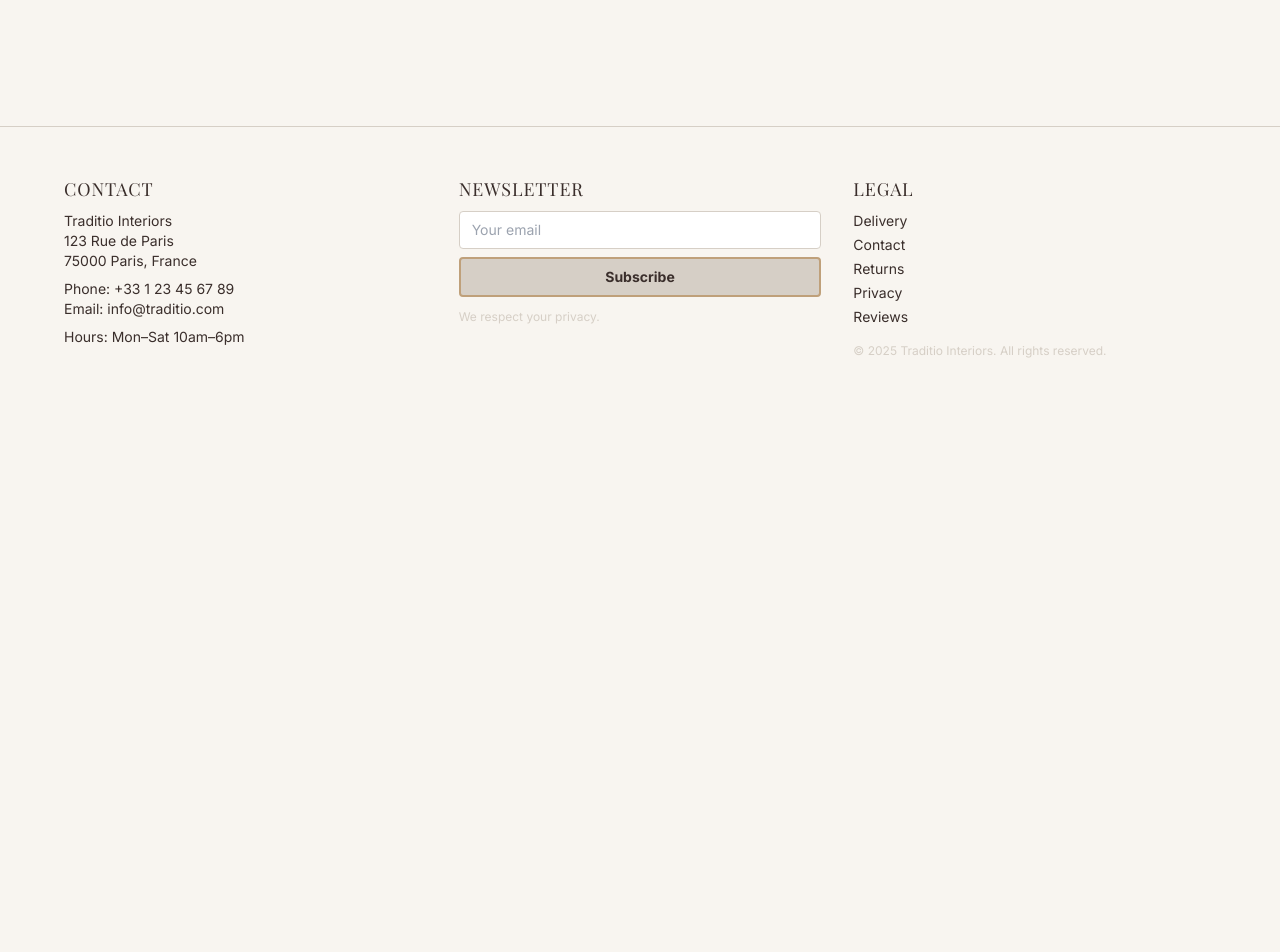
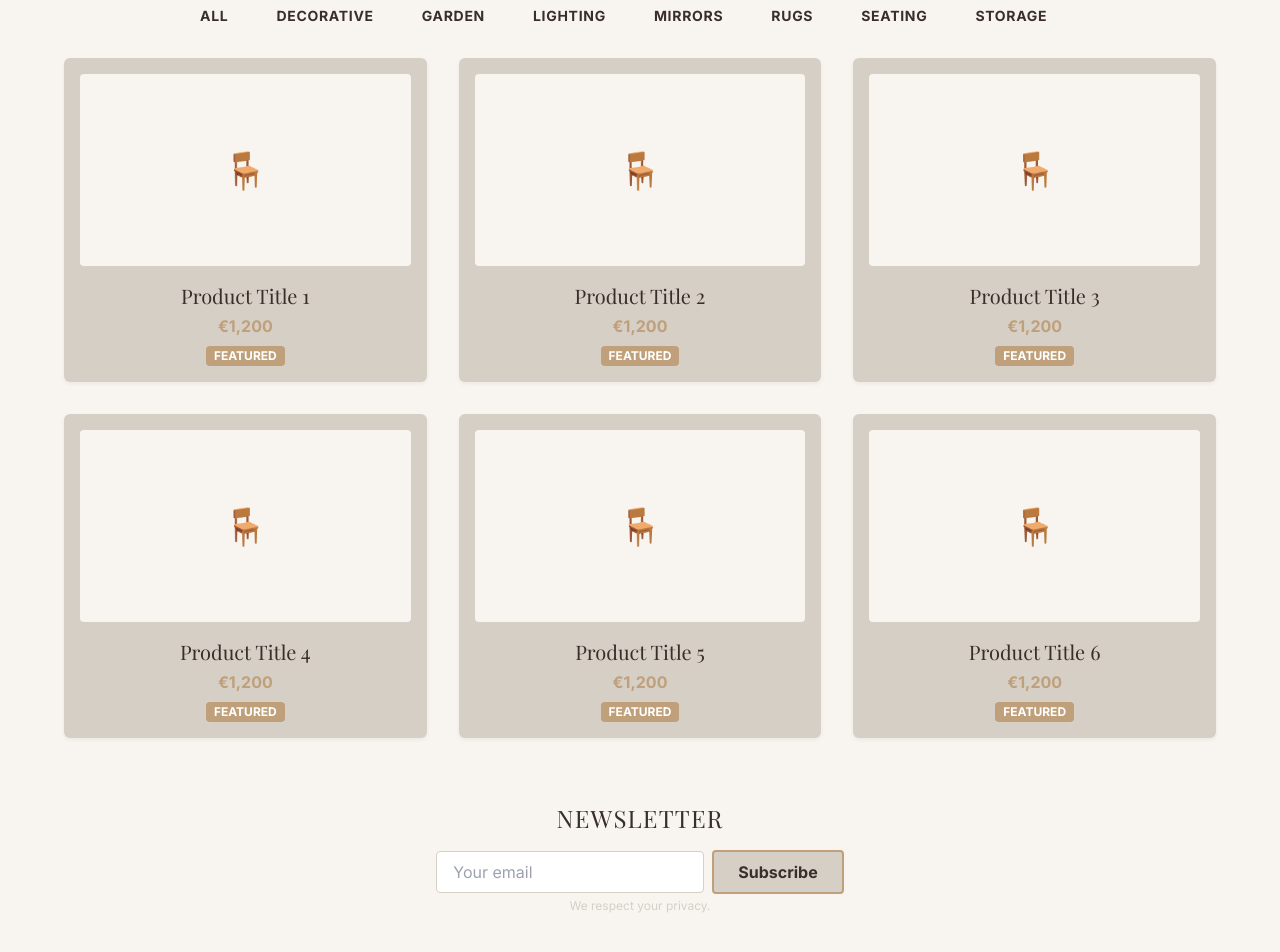
Before and after one commit to AutoJenny/traditio-site, a Next.js app: page / in a window 1280 px wide. Shown: the part 482-1434 px from the top of the page. Before the commit the page ends 889 px from the top, so only its background shows below. Built offline with nearby package versions, Linux system fonts and the light colour scheme.

Commit message:
feat: Add featured product grid, category navigation, and newsletter signup to homepage

```diff
--- a/src/app/page.tsx
+++ b/src/app/page.tsx
@@ -8,6 +8,38 @@ export default function Home() {
         <p className="font-body text-lg md:text-xl text-sand mb-8">Curated interiors inspired by timeless design and contemporary aesthetics.</p>
         <a href="/showroom" className="inline-block bg-sand text-espresso font-bold font-body rounded px-8 py-4 border-2 border-brass transition-colors duration-200 hover:bg-espresso hover:text-ivory text-lg shadow-card">Shop Collection</a>
       </section>
+      {/* Category Navigation */}
+      <nav className="w-full max-w-4xl mx-auto mt-16 mb-8 overflow-x-auto" aria-label="Product Categories">
+        <ul className="flex gap-6 md:gap-8 text-sm font-bold uppercase tracking-wider font-body whitespace-nowrap">
+          {['All','Decorative','Garden','Lighting','Mirrors','Rugs','Seating','Storage','Tables'].map(cat => (
+            <li key={cat}>
+              <a href="#" className="px-2 py-1 border-b-2 border-transparent hover:border-brass hover:text-brass transition-colors duration-200">{cat}</a>
+            </li>
+          ))}
+        </ul>
+      </nav>
+      {/* Featured Product Grid */}
+      <section className="w-full max-w-6xl mx-auto grid grid-cols-1 sm:grid-cols-2 md:grid-cols-3 gap-8 mb-16">
+        {[1,2,3,4,5,6].map(i => (
+          <div key={i} className="bg-sand rounded-card shadow-card p-4 flex flex-col items-center transition-transform duration-200 hover:scale-105 hover:shadow-lg">
+            <div className="w-full h-48 bg-ivory rounded mb-4 flex items-center justify-center">
+              <span className="text-4xl text-sand">🪑</span>
+            </div>
+            <h2 className="font-heading text-xl text-espresso mb-1">Product Title {i}</h2>
+            <p className="font-body text-brass font-bold mb-2">€1,200</p>
+            <span className="inline-block bg-brass text-white text-xs rounded px-2 py-0.5 uppercase font-bold">Featured</span>
+          </div>
+        ))}
+      </section>
+      {/* Newsletter Signup */}
+      <section className="w-full max-w-md mx-auto mb-24 text-center">
+        <h3 className="font-heading text-2xl mb-4 uppercase tracking-wider">Newsletter</h3>
+        <form className="flex flex-col sm:flex-row gap-2 justify-center items-center">
+          <input type="email" placeholder="Your email" className="border border-sand rounded px-4 py-2 w-full sm:w-auto" aria-label="Email address" />
+          <button type="submit" className="bg-sand text-espresso font-bold rounded px-6 py-2 border-2 border-brass transition-colors duration-200 hover:bg-espresso hover:text-ivory">Subscribe</button>
+        </form>
+        <span className="text-xs text-sand mt-1 block">We respect your privacy.</span>
+      </section>
     </main>
   );
 }
```
